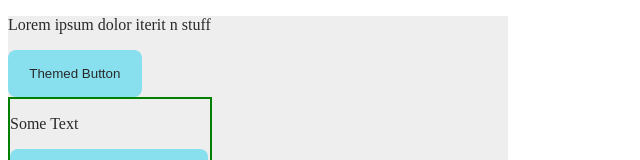
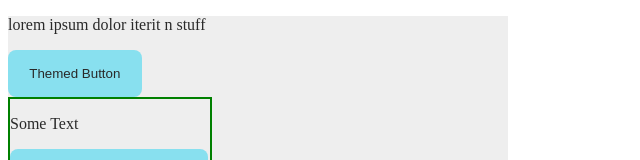
Before and after one commit to subham8391/Context-Theme-Toggler---Context-API-Intro-React-Context-API-Using-the-React-Co---8ttkleyzttrr, a React app: page / in a window 1280 px wide. Shown: the top 160 px of the page, without its empty margins (0-640 px from the left). Built offline with nearby package versions, Linux system fonts and the light colour scheme.

Commit message:
Update Page.js

```diff
--- a/src/components/Page.js
+++ b/src/components/Page.js
@@ -1,22 +1,15 @@
-import React, { useContext } from 'react';
-import { LocalThemedBox } from './LocalThemedBox';
-import { ThemeContext } from './ThemeProvider';
+import React, { useContext } from "react";
+import { LocalThemedBox } from "./LocalThemedBox";
+import { ThemeContext } from "./ThemeProvider";
 
 const Page = () => {
   const { theme } = useContext(ThemeContext);
-
   return (
-    <div
-      className={`container ${theme === 'light' ? 'bg-light' : 'bg-dark'}`}
-      id="themed-page"
-    >
-      <p
-        id="themed-text-container"
-        className={`${theme === 'light' ? 'txt-light' : 'txt-dark'}`}
-      >
-        Lorem ipsum dolor iterit n stuff
+    <div className={`container bg-${theme}`} id="themed-page">
+      <p id="themed-text-container" className={`txt-${theme}`}>
+        lorem ipsum dolor iterit n stuff
       </p>
-      <button className={`btn ${theme === 'light' ? 'btn-light txt-light' : 'btn-dark txt-dark'}`} id="themed-button">
+      <button className={`btn btn-${theme} txt-${theme}`} id="themed-button">
         Themed Button
       </button>
       <LocalThemedBox />
```
